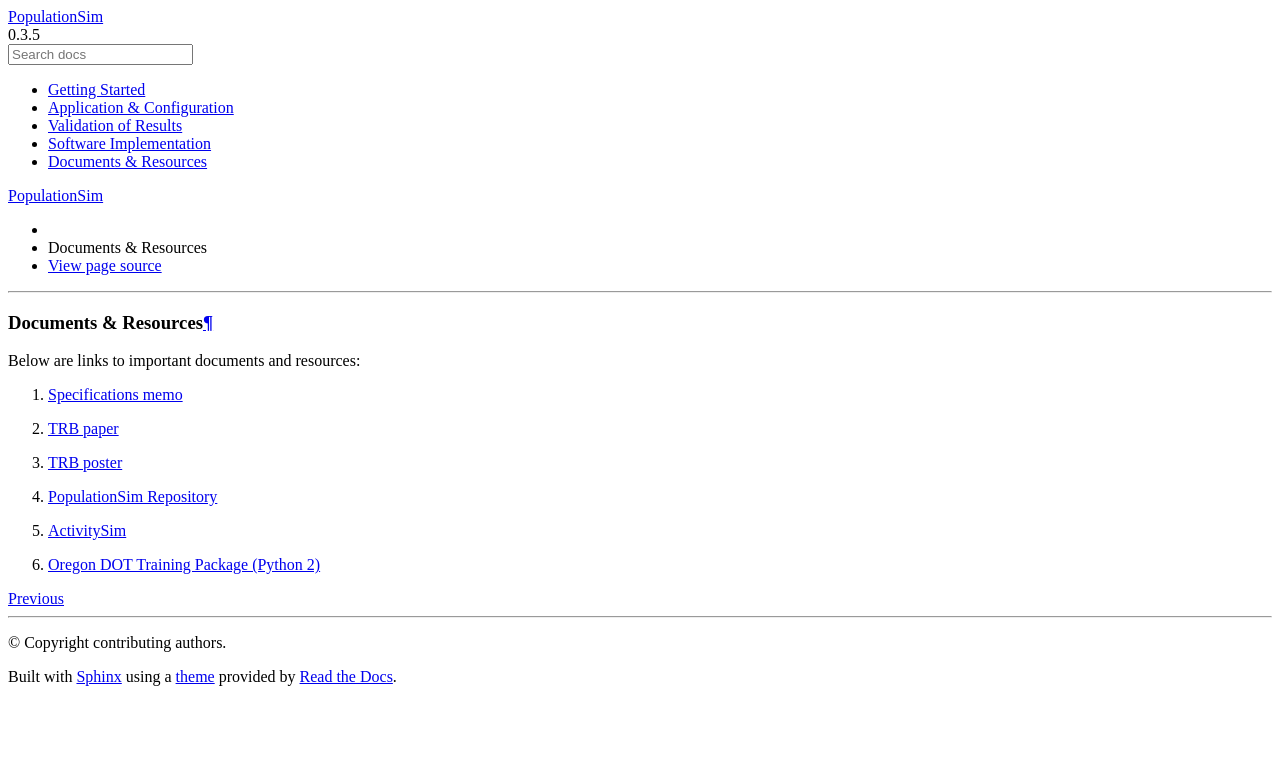
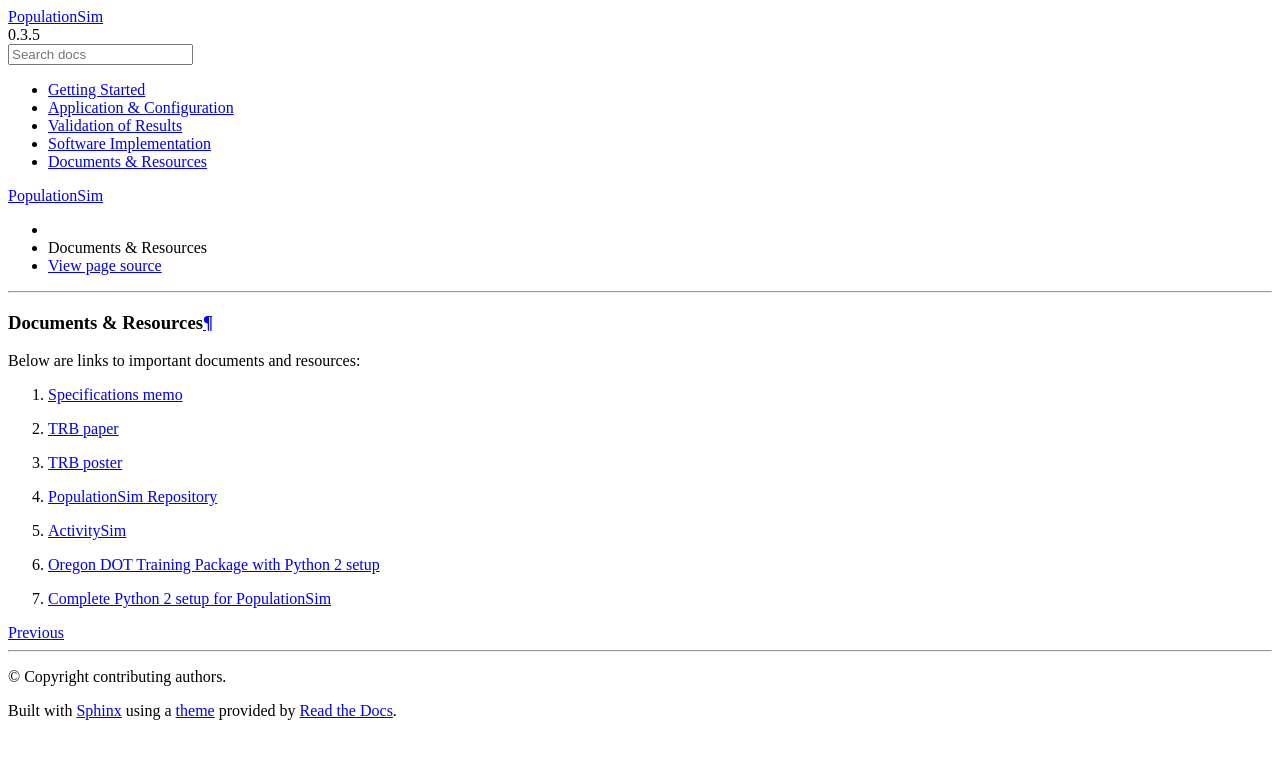
Before and after one commit to ActivitySim/populationsim, a Sphinx documentation site: the page built from docs/docs.rst, in a window 1280 px wide. Shown: the top 759 px of the page. Built offline with Sphinx 7.4.7 and the Read the Docs theme 2.0.0, drawn with Linux system fonts in a browser that asks for light colours.

Commit message:
update docs

```diff
--- a/docs/docs.rst
+++ b/docs/docs.rst
@@ -19,4 +19,6 @@
 
 5. `ActivitySim <http://www.activitysim.org>`_
 
-6. `Oregon DOT Training Package (Python 2) <https://github.com/RSGInc/populationSim_resources/raw/master/training_package/TrainingPackage.7z>`_
+6. `Oregon DOT Training Package with Python 2 setup <https://github.com/RSGInc/populationSim_resources/raw/master/training_package/TrainingPackage.7z>`_
+
+7. `Complete Python 2 setup for PopulationSim <https://github.com/RSGInc/populationsim_python/archive/master.zip>`_
```
